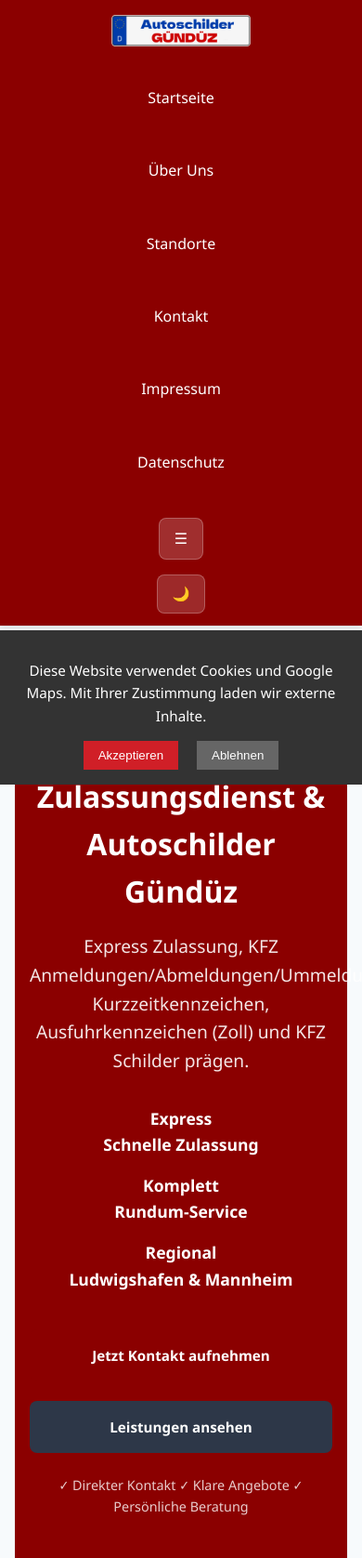
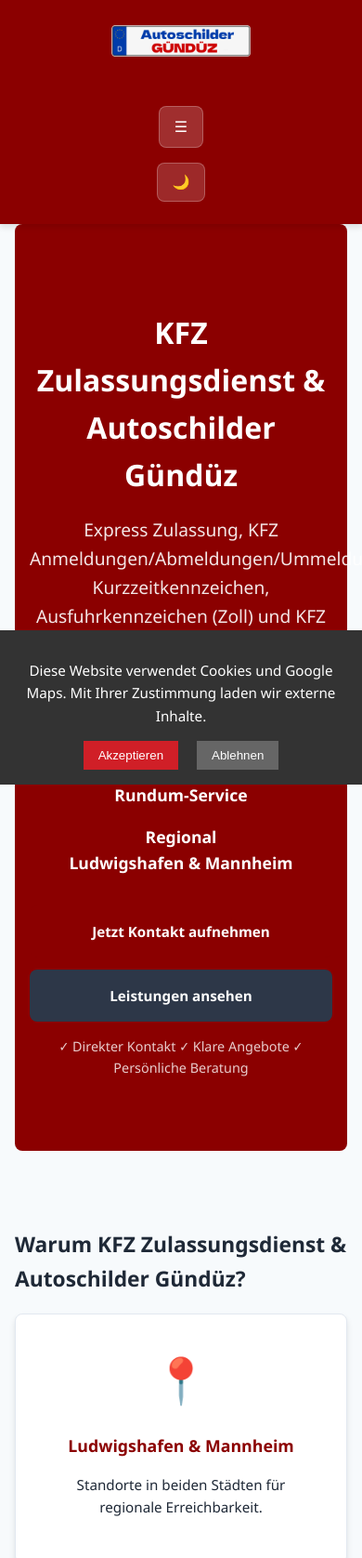
Before and after one commit to greatwizardman-mint/guenduez-auto, a plain HTML site: page index.html in a window 390 px wide. Shown: the top 1676 px of the page at 93% size. Drawn offline with Linux system fonts and the light colour scheme.

Commit message:
Add files via upload

```diff
--- a/css/style.css
+++ b/css/style.css
@@ -100,11 +100,13 @@
     justify-content: center;
     flex-wrap: wrap;
     gap: 1rem;
+    max-height: none;
+    overflow: visible;
+    transition: max-height 0.3s ease;
 }
 nav.collapsed ul {
     max-height: 0;
     overflow: hidden;
-    transition: max-height 0.3s ease;
 }
 nav.expanded ul {
     max-height: 1000px;
@@ -547,54 +549,6 @@
 
 
 /* Responsive Anpassungen */
-@media (max-width: 768px) {
-    nav ul {
-        flex-direction: column;
-        align-items: center;
-    }
-
-    nav li {
-        width: 100%;
-        text-align: center;
-        margin-bottom: 0.5rem;
-    }
-
-    main {
-        padding: 1rem;
-    }
-
-    .hero-details,
-    .contact-card,
-    .form-card,
-    .map-card {
-        padding: 1rem;
-    }
-
-    .cta-button {
-        display: block;
-        width: 100%;
-        text-align: center;
-        margin: 0.5rem 0;
-    }
-
-    .cta-button.secondary {
-        margin-top: 0;
-    }
-
-    .form-card input,
-    .form-card textarea {
-        font-size: 1rem;
-    }
-
-    .map-embed {
-        height: 260px;
-    }
-
-    header,
-    footer {
-        padding: 0.8rem;
-    }
-}
 
 @media (max-width: 480px) {
     nav ul {
--- a/js/script.js
+++ b/js/script.js
@@ -44,14 +44,20 @@
     const mobileMenuToggle = document.getElementById('mobile-menu-toggle');
     const nav = document.querySelector('header nav');
     if (mobileMenuToggle && nav) {
+        // Standardmäßig collapsed auf mobilen Geräten
+        if (window.innerWidth <= 768) {
+            nav.classList.add('collapsed');
+        }
         mobileMenuToggle.addEventListener('click', function() {
             const expanded = nav.classList.toggle('expanded');
             if (expanded) {
                 nav.classList.remove('collapsed');
                 mobileMenuToggle.setAttribute('aria-expanded', 'true');
+                mobileMenuToggle.textContent = '✕'; // Schließen-Symbol
             } else {
                 nav.classList.add('collapsed');
                 mobileMenuToggle.setAttribute('aria-expanded', 'false');
+                mobileMenuToggle.textContent = '☰'; // Menü-Symbol
             }
         });
     }
```
